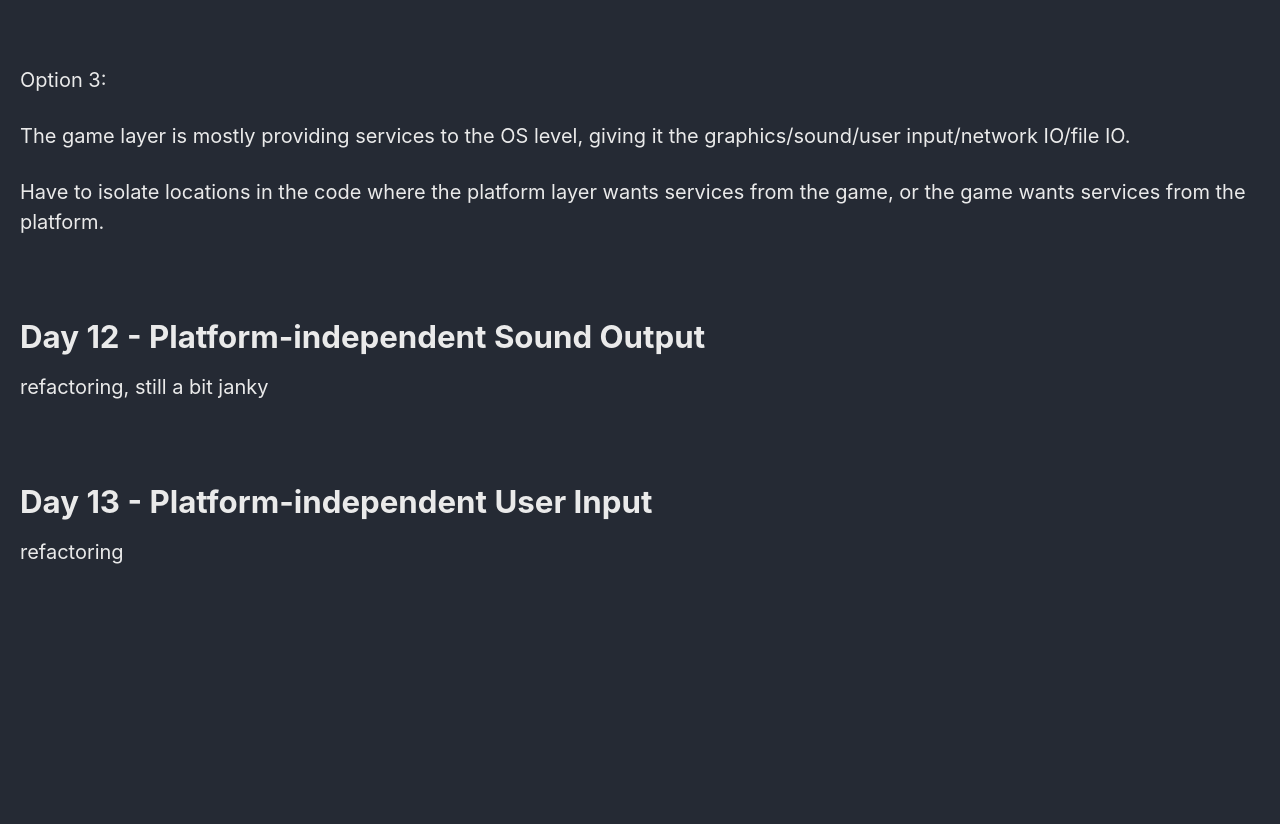
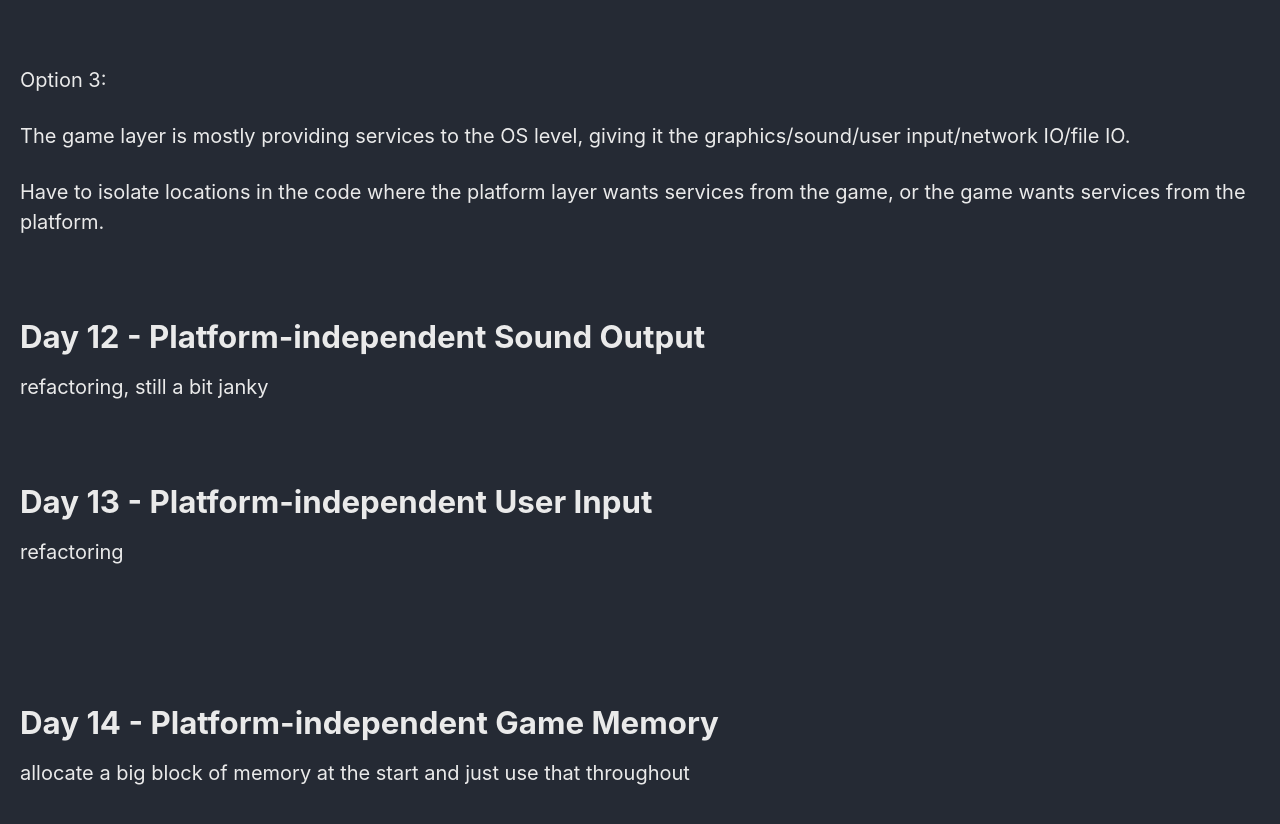
Before and after one commit to Connor-McCartney/Connor-McCartney.github.io, a Jekyll site: the page built from _pages/misc/HandmadeHeroNotes.md, in a window 1280 px wide and 900 px high, scrolled down 4043 px. Shown: the top 824 px of the window. Built offline with Jekyll 4.4.1, drawn with Linux system fonts in a browser that asks for light colours; cached includes are drawn as plain includes; our own code applies the rules of GitHub Pages for plain Markdown files; before the commit the page ends 4722 px from its top, so only the background shows below that.

Commit message:
Update HandmadeHeroNotes.md

```diff
--- a/_pages/misc/HandmadeHeroNotes.md
+++ b/_pages/misc/HandmadeHeroNotes.md
@@ -187,3 +187,12 @@ refactoring, still a bit janky
 refactoring
 
 <br>
+
+<br>
+
+# Day 14 - Platform-independent Game Memory
+
+
+allocate a big block of memory at the start and just use that throughout
+
+<br>
```
